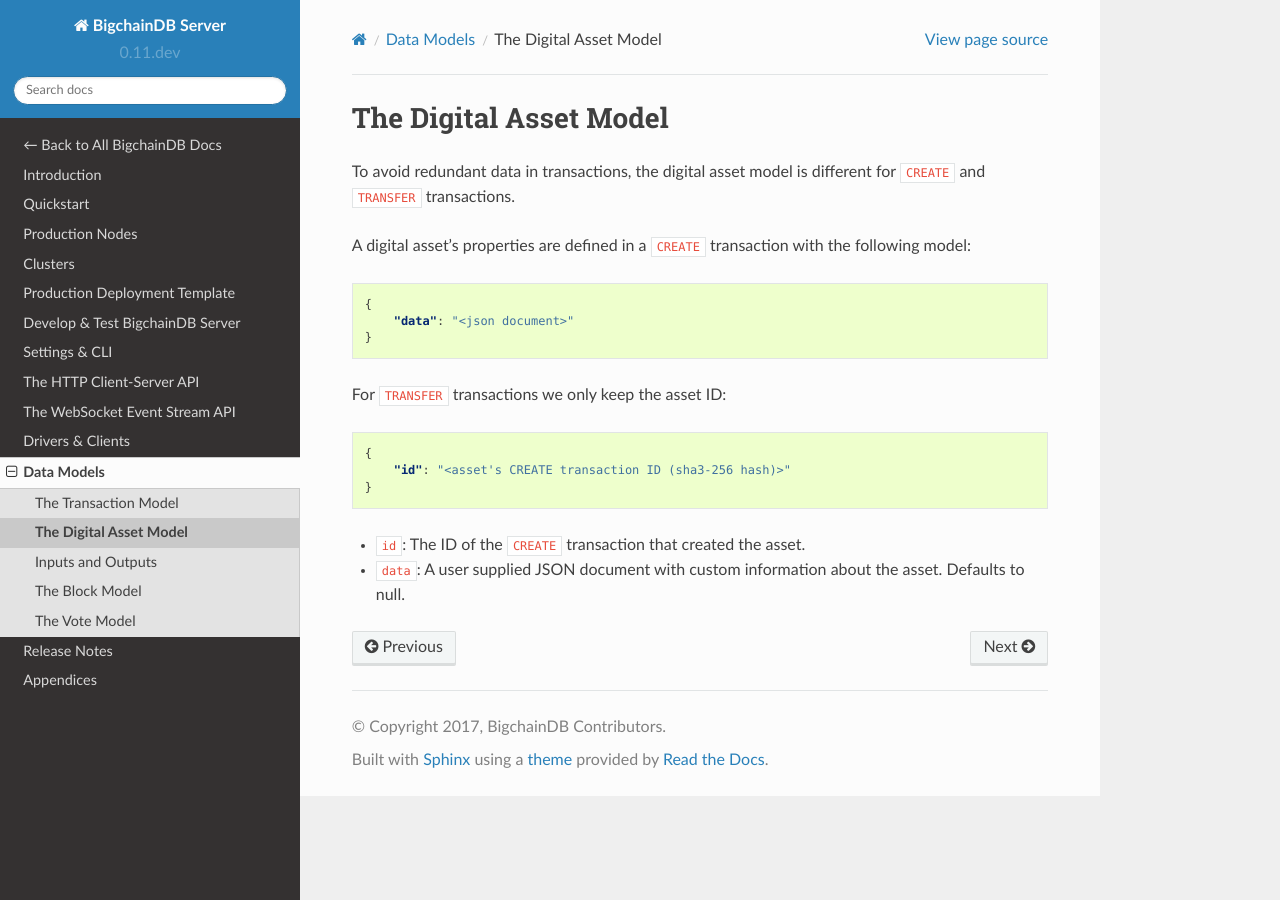
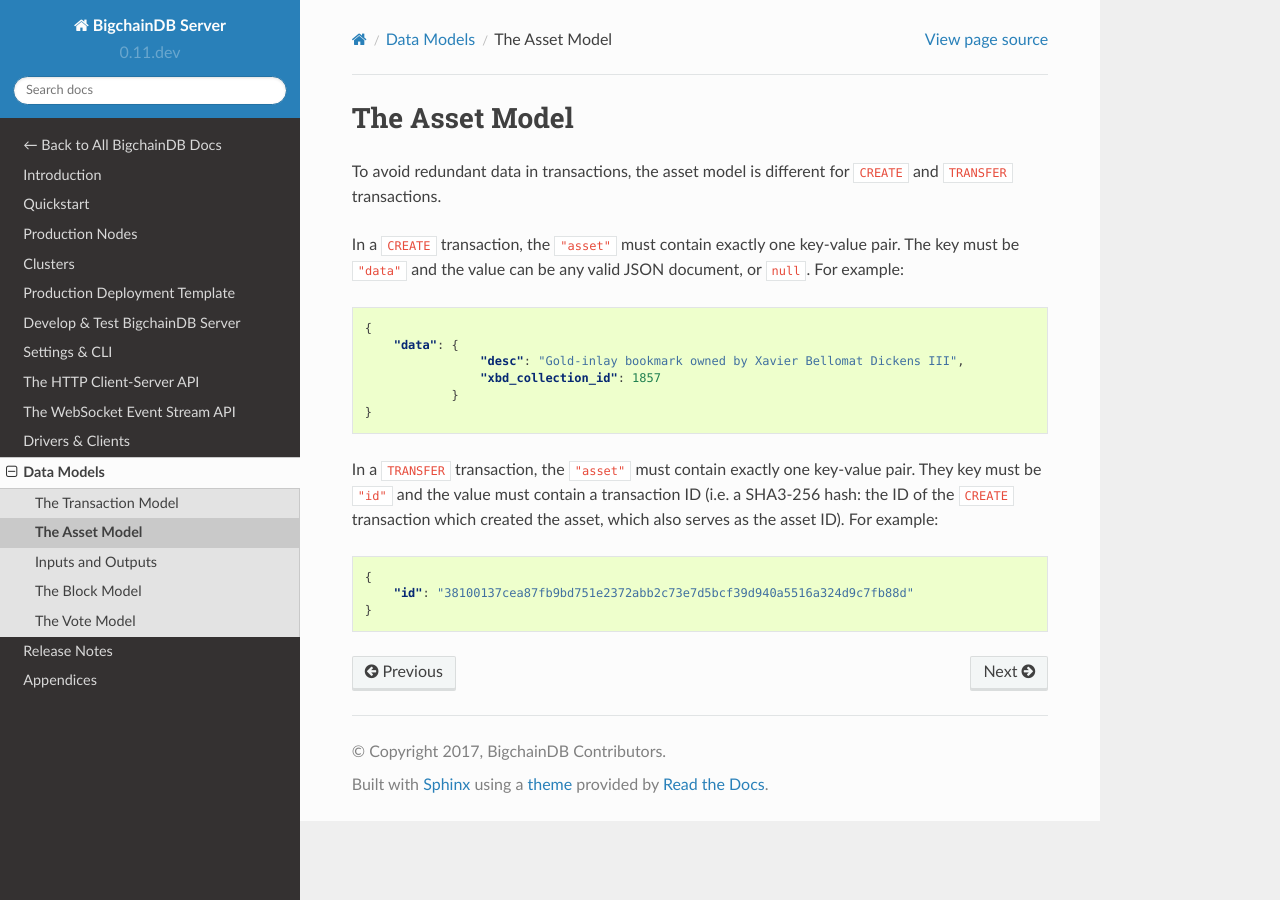
Before and after one commit to bigchaindb/bigchaindb, a Sphinx documentation site: the page built from docs/server/source/data-models/asset-model.md, in a window 1280 px wide. Built offline with Sphinx 7.4.7 and the Read the Docs theme 2.0.0, drawn with Linux system fonts in a browser that asks for light colours; pages that are not in the unit, such as notebooks, are missing from menus.

Commit message:
Updated some docs about the asset model

````diff
--- a/docs/server/source/data-models/asset-model.md
+++ b/docs/server/source/data-models/asset-model.md
@@ -1,21 +1,20 @@
-# The Digital Asset Model
+# The Asset Model
 
-To avoid redundant data in transactions, the digital asset model is different for `CREATE` and `TRANSFER` transactions.
+To avoid redundant data in transactions, the asset model is different for `CREATE` and `TRANSFER` transactions.
 
-A digital asset's properties are defined in a `CREATE` transaction with the following model:
+In a `CREATE` transaction, the `"asset"` must contain exactly one key-value pair. The key must be `"data"` and the value can be any valid JSON document, or `null`. For example:
 ```json
 {
-    "data": "<json document>"
+    "data": {
+                "desc": "Gold-inlay bookmark owned by Xavier Bellomat Dickens III",
+                "xbd_collection_id": 1857
+            }
 }
 ```
 
-For `TRANSFER` transactions we only keep the asset ID:
+In a `TRANSFER` transaction, the `"asset"` must contain exactly one key-value pair. They key must be `"id"` and the value must contain a transaction ID (i.e. a SHA3-256 hash: the ID of the `CREATE` transaction which created the asset, which also serves as the asset ID). For example:
 ```json
 {
-    "id": "<asset's CREATE transaction ID (sha3-256 hash)>"
+    "id": "38100137cea87fb9bd751e2372abb2c73e7d5bcf39d940a5516a324d9c7fb88d"
 }
 ```
-
-
-- `id`: The ID of the `CREATE` transaction that created the asset.
-- `data`: A user supplied JSON document with custom information about the asset. Defaults to null.
--- a/docs/server/source/data-models/index.rst
+++ b/docs/server/source/data-models/index.rst
@@ -3,7 +3,7 @@
 
 BigchainDB stores all data in the underlying database as JSON documents (conceptually, at least). There are three main kinds:
 
-1. Transactions, which contain digital assets, inputs, outputs, and other things
+1. Transactions, which contain assets, inputs, outputs, and other things
 2. Blocks
 3. Votes
 
````
Also changed, not shown: docs/server/source/data-models/transaction-model.rst (+6 -4 lines).
